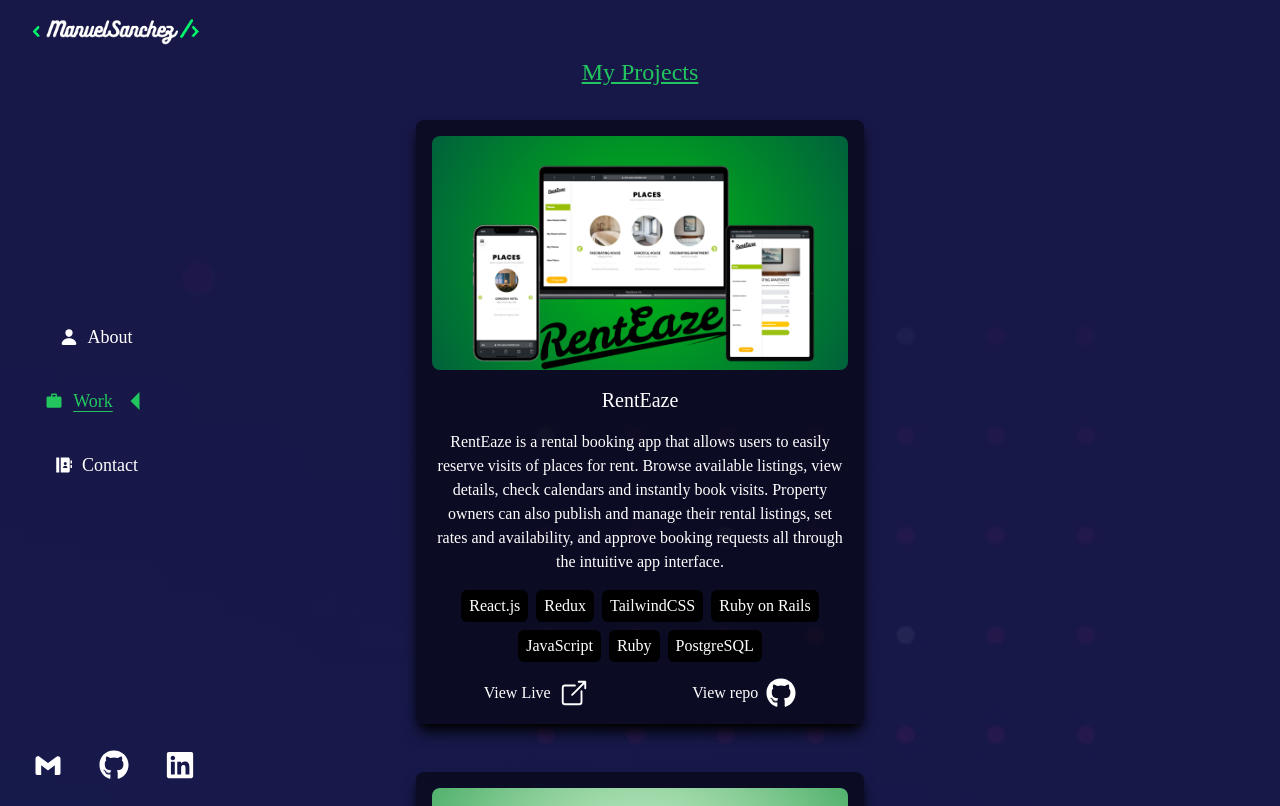
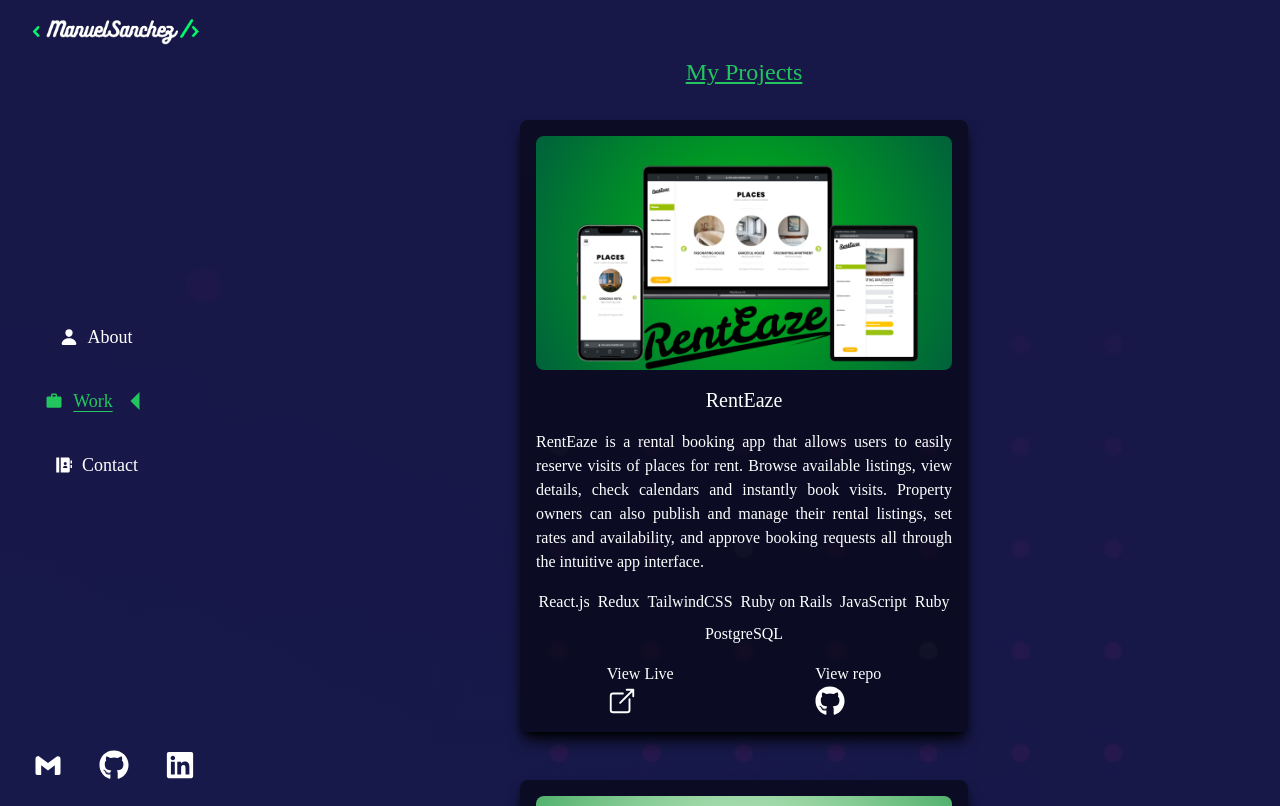
Before and after one commit to Luffytaro22/Portfolio, a React (Vite) app: page /work in a window 1280 px wide. Shown: the top 806 px of the page. Built offline with nearby package versions, Linux system fonts and the light colour scheme.

Commit message:
Implement the view in desktops

```diff
--- a/src/components/Work.jsx
+++ b/src/components/Work.jsx
@@ -6,25 +6,25 @@ const Work = () => {
   const works = useSelector((state) => state.works.works);
 
   return (
-    <div className="mt-14 text-center text-white px-2">
+    <div className="mt-14 text-center text-white px-2 lg:ml-[13rem]">
         <h2 className="primary-font text-2xl underline text-green-500">My Projects</h2>
-      <div className="flex flex-col items-center gap-12 py-8" id="works-container">
+        <div className="grid justify-items-center items-start gap-12 py-8" id="works-container">
           {works.map((work, index) =>
-          <div key={index} className="flex flex-col gap-4 w-full max-w-md p-4 secondary-font">
+            <div key={index} className="flex flex-col gap-4 w-full max-w-md p-4 secondary-font h-full justify-between">
               <img src={work.image} className="rounded-lg" />
               <h3 className="primary-font text-xl">{work.name}</h3>
-            <p>{work.description}</p>
+              <p className="text-justify">{work.description}</p>
               <ul className="flex flex-wrap justify-center gap-2">
                 {work.tech.map((stack, index) =>
-                <li key={index} className="bg-black py-1 px-2 rounded-md">{stack}</li>
+                  <li key={index} className="tech-stacks">{stack}</li>
                 )}
               </ul>
               <div className="flex justify-around">
-              <a href={work.link} target="_blank" rel="noreferrer" className="flex justify-center items-center gap-2">
+                <a href={work.link} target="_blank" rel="noreferrer" className="works-links">
                   View Live
                   <IoOpenOutline className="text-3xl" />
                 </a>
-              <a href={work.github} target="_blank" rel="noreferrer" className="flex justify-center items-center gap-2">
+                <a href={work.github} target="_blank" rel="noreferrer" className="works-links">
                   View repo
                   <FaGithub className="text-3xl" />
                 </a>
```
Lines whose indentation alone changed are shown as unchanged.
